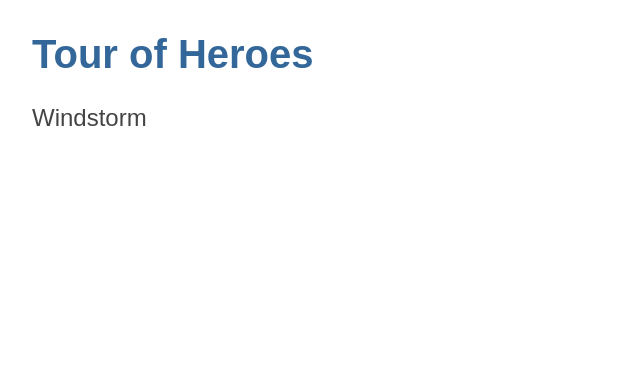
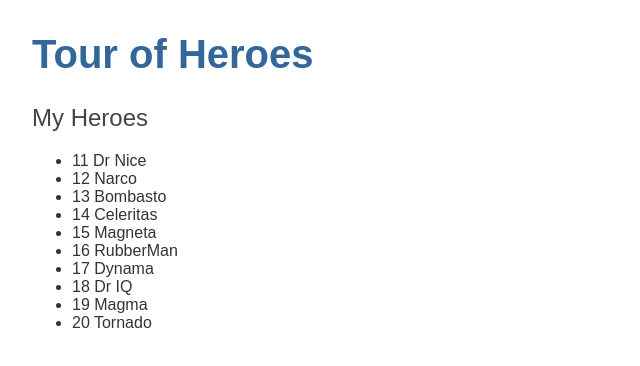
Before and after one commit to corgiatraffaele/angular-tour-of-heroes, an Angular app: page / in a window 1280 px wide. Shown: the top 366 px of the page, without its empty margins (0-640 px from the left). Built offline with nearby package versions, Linux system fonts and the light colour scheme.

Commit message:
add lista heroes

```diff
--- a/package.json
+++ b/package.json
@@ -1,5 +1,4 @@
-{
-  "name": "angular-tour-of-heroes",
+{ "name": "angular-tour-of-heroes",
   "version": "0.0.0",
   "scripts": {
     "ng": "ng",
--- a/src/app/app.module.ts
+++ b/src/app/app.module.ts
@@ -1,4 +1,5 @@
 import { NgModule } from '@angular/core';
+import { FormsModule } from '@angular/forms'; //importato per ngModel
 import { BrowserModule } from '@angular/platform-browser';
 
 import { AppComponent } from './app.component';
@@ -10,7 +11,8 @@ import { HeroesComponent } from './components/heroes/heroes.component';
     HeroesComponent,
   ],
   imports: [
-    BrowserModule
+    BrowserModule,
+    FormsModule, //importato per ngModel
   ],
   providers: [],
   bootstrap: [AppComponent]
--- a/src/app/components/heroes/heroes.component.html
+++ b/src/app/components/heroes/heroes.component.html
@@ -1 +1,26 @@
-<h2>{{hero}}</h2>
+<!-- <h2>{{heros.name| uppercase }}</h2>
+        -- doppia {{}} fa il bind della variabile ,
+            quindi la stampa di una variabile contenuta nel file.ts
+            | è una pipe, funzione che si può utilizzare in html mettendo il simbolo | e poi la funzione
+
+<div><span>id: </span>{{heros.id}}</div> -->
+
+<!--
+<div>
+  <label for="name">Hero name: </label>
+  <input id="name" [(ngModel)]="heroes.name" placeholder="name">
+
+          [(ngModel)] fa parte di un modulo(contenitore di servizi/componenti/direttive..etc) non nativo di angular
+            serve per fare in two-ways binding
+</div>
+
+ <div *ngFor="let x of values">
+    <h1>Value: {{x}}</h1>
+</div> Va a prendere i valori dell'array values -->
+
+<h2>My Heroes</h2>
+<ul class="heroes">
+    <li *ngFor="let hero of heroes">
+    <span class="badge">{{hero.id}}</span> {{hero.name}}
+  </li>
+</ul>
--- a/src/app/components/heroes/heroes.component.ts
+++ b/src/app/components/heroes/heroes.component.ts
@@ -1,12 +1,23 @@
 import { Component, OnInit } from '@angular/core';
+import { HEROES } from 'src/app/mock-data/mock-heroes';
+import { Hero } from 'src/app/models/hero'; //importa il file hero.ts(il .ts viene omesso)
 
-@Component({
+@Component({   //quando trovi l'app-heroes buttaci quel html e scss//
   selector: 'app-heroes',
   templateUrl: './heroes.component.html',
   styleUrls: ['./heroes.component.scss']
 })
 export class HeroesComponent implements OnInit {
-  hero: string='Windstorm';
+
+  heroes: Hero[] = HEROES;
+
+
+
+
+
+    //values: number[] = [2,6,8,1570]
+
+
 
   constructor() { }
 
--- /dev/null
+++ b/src/app/mock-data/mock-heroes.ts
@@ -0,0 +1,14 @@
+export const HEROES=[
+    { id: 11, name: 'Dr Nice' },
+    { id: 12, name: 'Narco' },
+    { id: 13, name: 'Bombasto' },
+    { id: 14, name: 'Celeritas' },
+    { id: 15, name: 'Magneta' },
+    { id: 16, name: 'RubberMan' },
+    { id: 17, name: 'Dynama' },
+    { id: 18, name: 'Dr IQ' },
+    { id: 19, name: 'Magma' },
+    { id: 20, name: 'Tornado' }
+
+    //mock dei dati: schiantare nel codice una variabile di dati arrivati dal server
+  ];
--- /dev/null
+++ b/src/app/models/hero.ts
@@ -0,0 +1,4 @@
+export interface Hero {
+    id: number;
+    name: string;
+  }
```
